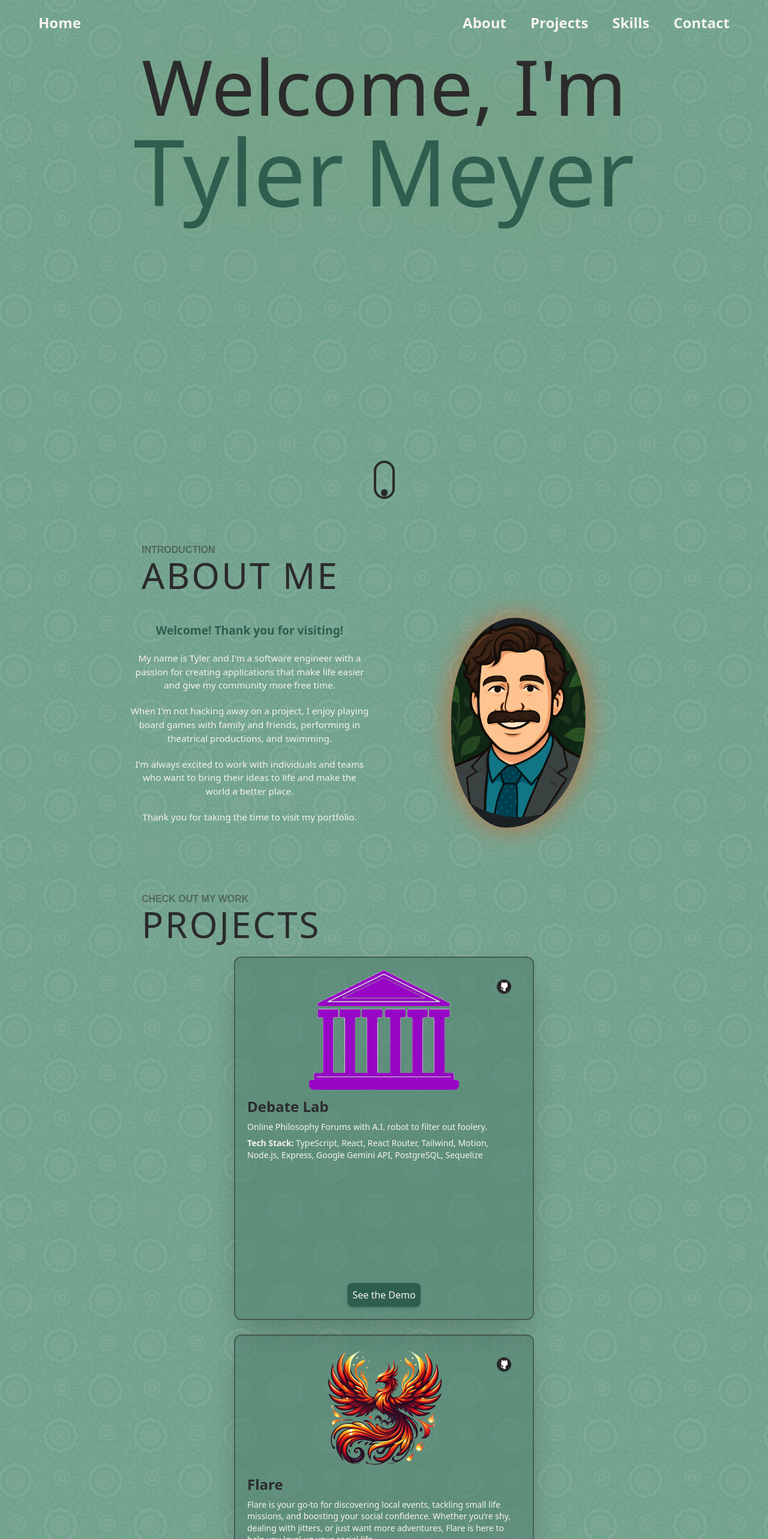
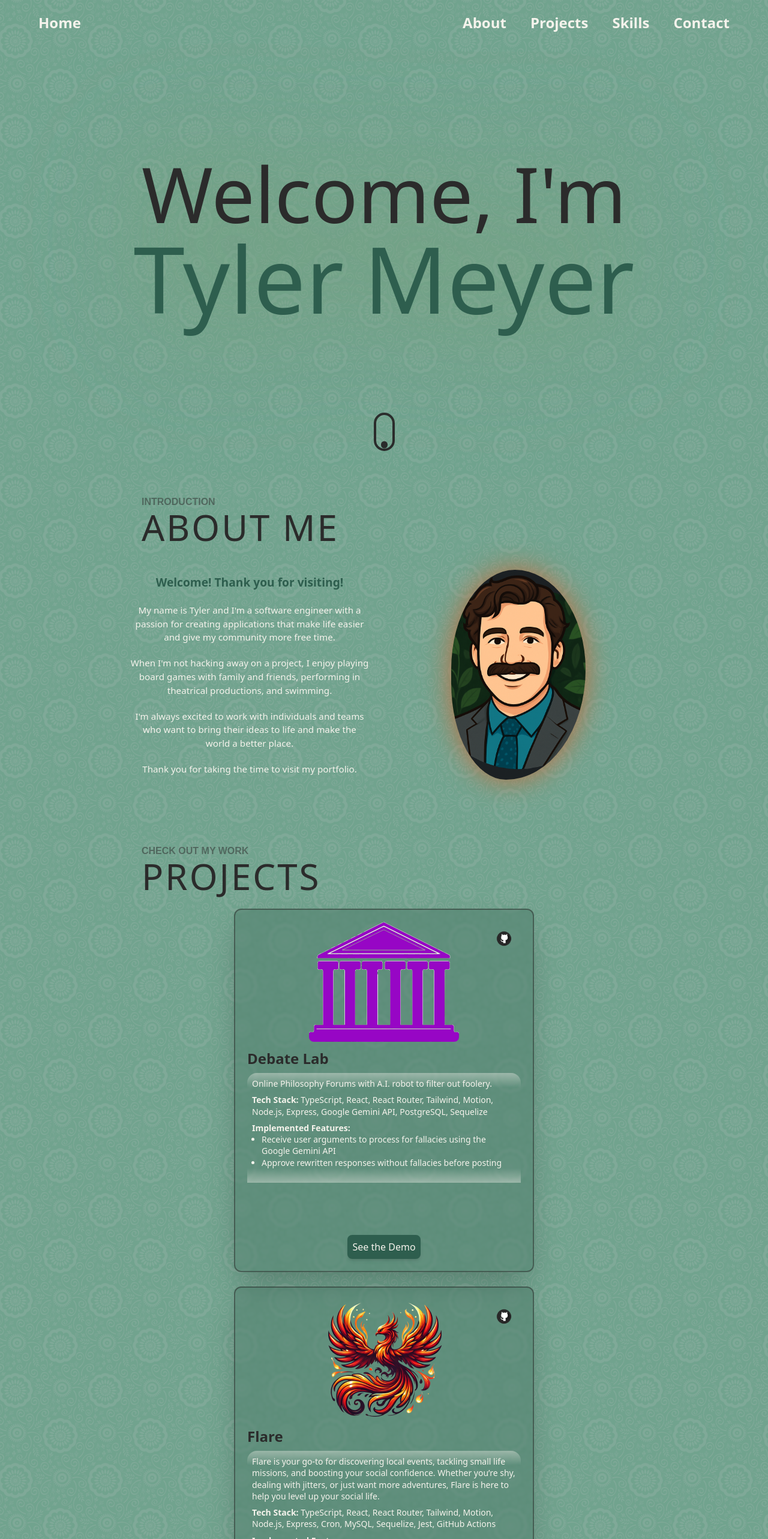
Before and after one commit to tymey/tylermeyer-dev, a Next.js app: page / in a window 1280 px wide. Shown: the top 2566 px of the page at 60% size. Built offline with nearby package versions, Linux system fonts and the light colour scheme.

Commit message:
feat(hero): Start particle hero background

```diff
--- a/package.json
+++ b/package.json
@@ -13,13 +13,17 @@
   "license": "ISC",
   "dependencies": {
     "@emailjs/browser": "^4.4.1",
+    "@tsparticles/all": "^3.8.1",
+    "@tsparticles/engine": "^3.8.1",
+    "@tsparticles/react": "^3.0.0",
     "motion": "^12.15.0",
     "next": "^15.3.2",
     "react": "^19.1.0",
     "react-dom": "^19.1.0",
     "react-fast-marquee": "^1.6.5",
     "react-parallax-tilt": "^1.7.298",
-    "react-social-icons": "^6.24.0"
+    "react-social-icons": "^6.24.0",
+    "tsparticles": "^3.8.1"
   },
   "devDependencies": {
     "@tailwindcss/postcss": "^4.1.7",
--- a/src/app/globals.css
+++ b/src/app/globals.css
@@ -92,6 +92,14 @@ polyline {
   -moz-user-select: none;
   -ms-user-select: none;
   user-select: none;
+}
+
+.no-scrollbar::-webkit-scrollbar {
+  display: none;
+}
+.no-scrollbar {
+  -ms-overflow-style: none; /* IE and Edge */
+  scrollbar-width: none; /* Firefox */
 }
 
 .blob {
--- /dev/null
+++ b/src/components/Elements/ParticlesBackground.tsx
@@ -0,0 +1,38 @@
+import { useCallback } from "react";
+import { Particles } from "@tsparticles/react";
+import { loadAll } from "@tsparticles/all";
+import { Engine } from "@tsparticles/engine";
+
+function ParticlesBackground() {
+    const particlesInit = useCallback(async (engine: Engine) => {
+        await loadAll(engine);
+    }, []);
+
+    return (
+        <Particles
+            id="tsparticles"
+            // init={particlesInit}
+            options={{
+                fullScreen: { enable: false },
+                background: { color: { value: 'transparent' } },
+                particles: {
+                    number: { value: 60 },
+                    size: { value: 2 },
+                    move: { enable: true, speed: 0.5 },
+                    links: {
+                        enable: true,
+                        color: '#b9fbc0',
+                        distance: 140,
+                        opacity: 0.3,
+                        width: 1,
+                    },
+                    color: { value: '#b9fbc0' },
+                    opacity: { value: 0.4 },
+                },
+            }}
+            className="absolute top-0 left-0 w-full h-full z-0"
+        />
+    );
+}
+
+export default ParticlesBackground
--- a/src/components/HeroText.tsx
+++ b/src/components/HeroText.tsx
@@ -20,7 +20,7 @@ function HeroText() {
                         whileInView={{ x: 0 }}
                         transition={{ duration: 0.6, type: "spring" }}
                     >
-                        Welcome, I&apos;m{" "}
+                        Welcome, I'm{" "}
                     </m.span>
                     <m.div
                         initial={{ x: 100 }}
--- a/src/components/ProjectCards.tsx
+++ b/src/components/ProjectCards.tsx
@@ -151,13 +151,30 @@ const ProjectCard = ({
 
 			<div className="mt-3">
 				<h3 className="text-primary-200 font-bold text-2xl">{name}</h3>
-				<div className="h-[250px]">
+				<div className="mt-2 relative h-[250px] overflow-y-auto no-scrollbar rounded-2xl">
+					<div className="pointer-events-none absolute top-0 left-0 w-full h-6 bg-gradient-to-b from-primary-600/40 to-transparent z-10"></div>
+					<div className="relative z-0 px-2">
 						<p className="mt-2 text-primary-600 text-[14px] leading-snug">
 							{description}
 						</p>
 						<p className="mt-2 text-primary-600 text-[14px] leading-snug">
 							<b>Tech Stack: </b>{techStack.join(', ')}
 						</p>
+						<p className="mt-2 text-primary-600 text-[14px] leading-snug">
+							<b>Implemented Features:</b>
+						</p>
+						<ul className="list-disc text-primary-600 text-[14px] leading-snug">
+							{features.map((feature, index) => (
+								<li
+									key={`${index}-${feature.slice(0, 10)}`}
+									className="ml-4"
+								>
+									{feature}
+								</li>
+							))}
+						</ul>
+					</div>
+					<div className="pointer-events-none bottom-0 left-0 w-full h-6 bg-gradient-to-t from-primary-600/40 to-transparent z-10"></div>
 				</div>
 			</div>
 			<div className="mt-2 flex flex-wrap gap-1"></div>
--- a/src/sections/Hero.tsx
+++ b/src/sections/Hero.tsx
@@ -1,14 +1,17 @@
 import { m, LazyMotion, domAnimation } from 'motion/react';
 
+import ParticlesBackground from '@/components/Elements/ParticlesBackground';
 import HeroText from '@/components/HeroText';
 import HeroScroller from '@/components/Elements/HeroScroller';
 
 function Hero() {
     return (
         <div id="hero" className="w-full flex justify-center overflow-hidden-web relative">
+            <ParticlesBackground />
             <LazyMotion features={domAnimation} strict>
                 <m.div
-                    className="relative w-full flex justify-center h-screen min-h-[800px] mt-20"
+                    id="hero"
+                    className="relative w-full flex justify-center items-center h-screen min-h-[800px]"
                 >
                     <HeroText />
                 </m.div>
```
Also changed, not shown: 1 other file (tests, documents, lock files or other folders). Lines whose indentation alone changed are shown as unchanged.
